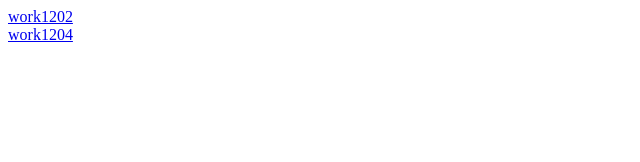
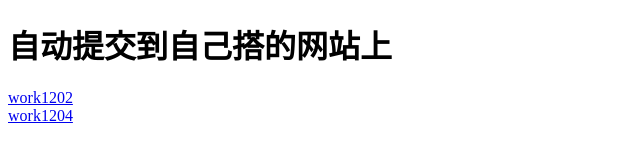
Before and after one commit to ScreamMrZhang/frontWeb, a plain HTML site: page index.html in a window 1280 px wide. Shown: the whole page, without its empty margins (0-640 px from the left). Drawn offline with Linux system fonts and the light colour scheme.

Commit message:
自动提交测试

```diff
--- a/index.html
+++ b/index.html
@@ -5,6 +5,7 @@
     <title>作业提交</title>
 </head>
 <body>
+<h1>自动提交到自己搭的网站上</h1>
 <a href="work1202/index.html">work1202</a><br>
 <a href="work1204/index.html">work1204</a><br>
 </body>
```
